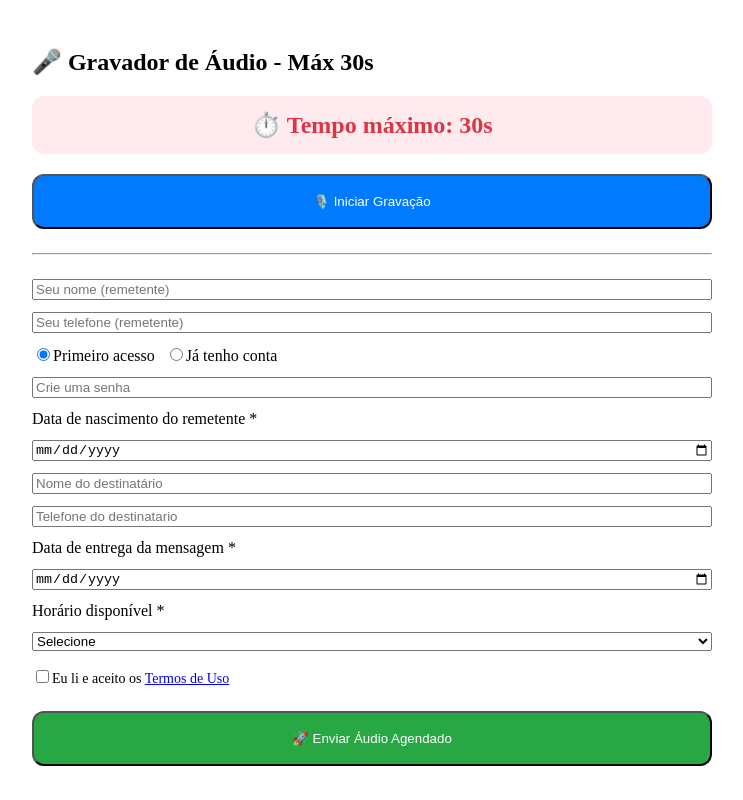
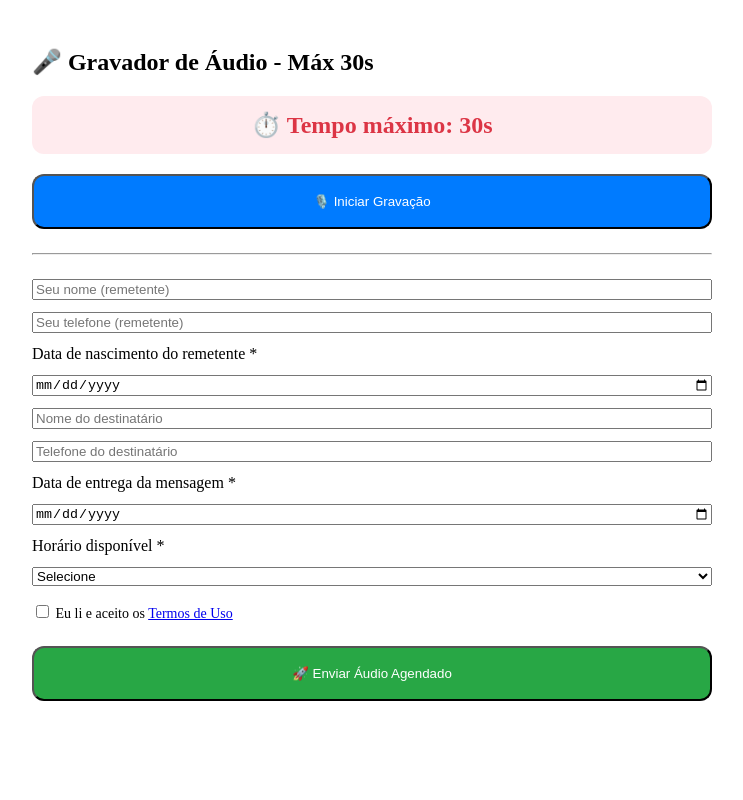
Before and after one commit to AdilsonStewart/CorujinhaLegal, a React (Create React App) app: page /audiorecord in a window 1280 px wide. Shown: the whole page, without its empty margins (268-1011 px from the left). Built offline with nearby package versions, Linux system fonts and the light colour scheme.

Commit message:
Refactor AudioRecordPage by removing password logic
Removed unused password fields and validation logic from the audio recording page, streamlining the data submission process.

```diff
--- a/src/screens/AudioRecordPage.js
+++ b/src/screens/AudioRecordPage.js
@@ -3,7 +3,7 @@ import { createClient } from "@supabase/supabase-js";
 
 // Firestore
 import { db } from "../firebase";
-import { collection, addDoc, query, where, getDocs } from "firebase/firestore";
+import { collection, addDoc } from "firebase/firestore";
 import { Link } from "react-router-dom";
 
 // Supabase Config
@@ -21,11 +21,6 @@ const AudioRecordPage = () => {
 
   const [remetenteNome, setRemetenteNome] = useState("");
   const [remetenteTelefone, setRemetenteTelefone] = useState("");
-
-  // ⭐ senha e modo
-  const [senha, setSenha] = useState("");
-  const [modoSenha, setModoSenha] = useState("novo");
-
   const [remetenteNascimento, setRemetenteNascimento] = useState("");
 
   const [destinatarioNome, setDestinatarioNome] = useState("");
@@ -37,7 +32,6 @@ const AudioRecordPage = () => {
   const [isUploading, setIsUploading] = useState(false);
   const [tempoRestante, setTempoRestante] = useState(30);
 
-  // ⭐ RESTAURADO: termos
   const [aceitoTermos, setAceitoTermos] = useState(false);
 
   const mediaRecorderRef = useRef(null);
@@ -86,74 +80,34 @@ const AudioRecordPage = () => {
     }
   };
 
-  // ⭐ VALIDAÇÃO REORGANIZADA
   const enviarDados = async () => {
     const telefoneRem = sanitizePhone(remetenteTelefone);
 
-    // 1️⃣ telefone obrigatório
     if (!telefoneRem) {
-      alert("Informe seu telefone para continuar.");
+      alert("Informe seu telefone.");
       return;
     }
 
-    // 2️⃣ senha obrigatória
-    if (!senha) {
-      alert(modoSenha === "novo" ? "Crie uma senha." : "Digite sua senha.");
-      return;
-    }
-
-    // 3️⃣ Validar senha/telefone primeiro
-    if (modoSenha === "existente") {
-      try {
-        const q = query(
-          collection(db, "agendamentos"),
-          where("telefone_remetente", "==", telefoneRem)
-        );
-        const snap = await getDocs(q);
-
-        if (snap.empty) {
-          alert("Nenhuma conta encontrada. Criando nova senha.");
-          setModoSenha("novo"); // ⭐ muda automaticamente
-          return;
-        }
-
-        const dados = snap.docs[0].data();
-
-        if (dados.senha !== senha) {
-          alert("Senha incorreta.");
-          return;
-        }
-      } catch {
-        alert("Erro ao validar sua conta.");
-        return;
-      }
-    }
-
-    // 4️⃣ termos
     if (!aceitoTermos) {
       alert("Aceite os Termos de Uso.");
       return;
     }
 
-    // 5️⃣ gravação
     if (!audioBlob) {
       alert("Grave seu áudio antes de enviar.");
       return;
     }
 
-    // 6️⃣ destinatário
     if (!destinatarioNome || !destinatarioTelefone || !horaEntrega) {
       alert("Preencha nome, telefone do destinatário e horário.");
       return;
     }
 
-    // 7️⃣ nascimento
     if (!remetenteNascimento) {
       alert("Informe a data de nascimento.");
       return;
     }
 
-    // 8️⃣ envio normal
     setIsUploading(true);
 
     try {
@@ -165,7 +119,9 @@ const AudioRecordPage = () => {
 
       if (uploadError) throw uploadError;
 
-      const { data } = supabase.storage.from("Midias").getPublicUrl(nomeArquivo);
+      const { data } = supabase.storage
+        .from("Midias")
+        .getPublicUrl(nomeArquivo);
 
       const orderID = `AUD-${Date.now()}`;
 
@@ -181,13 +137,10 @@ const AudioRecordPage = () => {
         telefone_destinatario: sanitizePhone(destinatarioTelefone),
         remetente: remetenteNome,
         telefone_remetente: telefoneRem,
-        remetente_nascimento: remetenteNascimento,
-        senha: senha // ⭐ salva
+        remetente_nascimento: remetenteNascimento
       };
 
       await addDoc(collection(db, "agendamentos"), payload);
-
-      alert("🎉 Áudio agendado com sucesso!");
 
       localStorage.setItem(
         "lastAgendamento",
@@ -243,12 +196,13 @@ const AudioRecordPage = () => {
         </button>
       )}
 
-      {audioURL && <audio controls src={audioURL} style={{ width: "100%", marginTop: 16 }} />}
+      {audioURL && (
+        <audio controls src={audioURL} style={{ width: "100%", marginTop: 16 }} />
+      )}
 
       <hr style={{ margin: "24px 0" }} />
 
       <div style={{ display: "grid", gap: 12 }}>
-
         <input
           type="text"
           placeholder="Seu nome (remetente)"
@@ -261,33 +215,6 @@ const AudioRecordPage = () => {
           placeholder="Seu telefone (remetente)"
           value={remetenteTelefone}
           onChange={(e) => setRemetenteTelefone(e.target.value)}
-        />
-
-        <div style={{ display: "flex", gap: 10 }}>
-          <label>
-            <input
-              type="radio"
-              checked={modoSenha === "novo"}
-              onChange={() => setModoSenha("novo")}
-            />
-            Primeiro acesso
-          </label>
-
-          <label>
-            <input
-              type="radio"
-              checked={modoSenha === "existente"}
-              onChange={() => setModoSenha("existente")}
-            />
-            Já tenho conta
-          </label>
-        </div>
-
-        <input
-          type="password"
-          placeholder={modoSenha === "novo" ? "Crie uma senha" : "Digite sua senha"}
-          value={senha}
-          onChange={(e) => setSenha(e.target.value)}
         />
 
         <label>Data de nascimento do remetente *</label>
@@ -306,7 +233,7 @@ const AudioRecordPage = () => {
 
         <input
           type="tel"
-          placeholder="Telefone do destinatario"
+          placeholder="Telefone do destinatário"
           value={destinatarioTelefone}
           onChange={(e) => setDestinatarioTelefone(e.target.value)}
         />
@@ -319,7 +246,10 @@ const AudioRecordPage = () => {
         />
 
         <label>Horário disponível *</label>
-        <select value={horaEntrega} onChange={(e) => setHoraEntrega(e.target.value)}>
+        <select
+          value={horaEntrega}
+          onChange={(e) => setHoraEntrega(e.target.value)}
+        >
           <option value="">Selecione</option>
           <option value="08:00">08:00</option>
           <option value="10:00">10:00</option>
@@ -328,7 +258,6 @@ const AudioRecordPage = () => {
           <option value="16:00">16:00</option>
           <option value="18:00">18:00</option>
         </select>
-
       </div>
 
       <div style={{ marginTop: 16, fontSize: 14 }}>
@@ -336,7 +265,7 @@ const AudioRecordPage = () => {
           type="checkbox"
           checked={aceitoTermos}
           onChange={(e) => setAceitoTermos(e.target.checked)}
-        />
+        />{" "}
         Eu li e aceito os <Link to="/termos">Termos de Uso</Link>
       </div>
 
```
